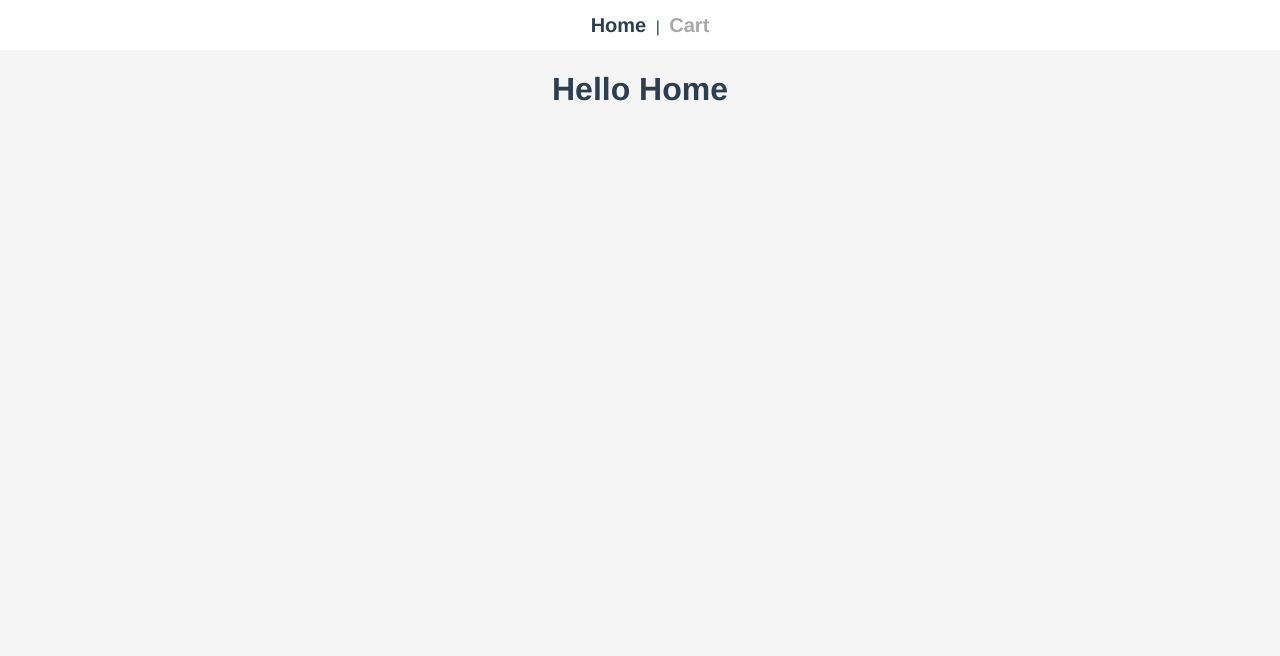
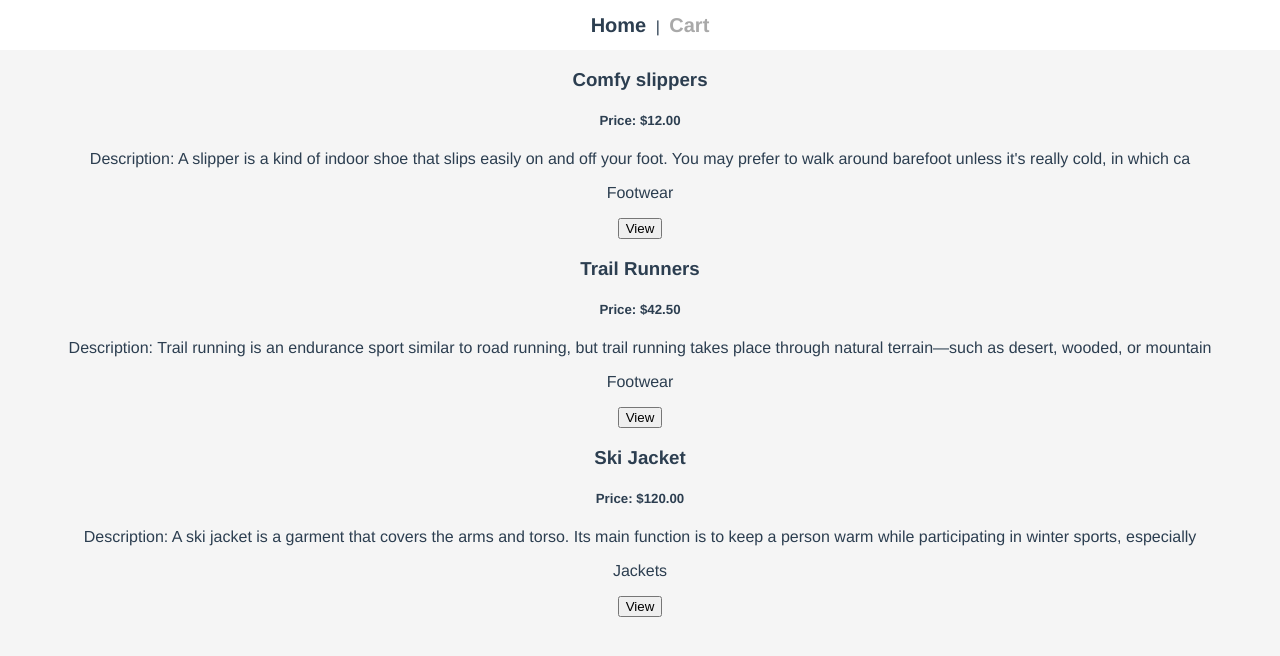
Before and after one commit to owentr1369/vue-shopping-cart, a Vue app: page / in a window 1280 px wide. Shown: the top 656 px of the page. Built offline with nearby package versions, Linux system fonts and the light colour scheme.

Commit message:
add productcards template

```diff
--- /dev/null
+++ b/src/components/products/ProductSummaryCard.vue
@@ -0,0 +1,23 @@
+<template>
+  <div class="card">
+    <h3>{{ product.name }}</h3>
+    <h5 class="price">Price: ${{ product.price.toFixed(2) }}</h5>
+    <p class="description">Description: {{ description }}</p>
+    <p class="text-muted">{{ product.category }}</p>
+    <button class="view-product-button">View</button>
+  </div>
+</template>
+
+<script>
+export default {
+  props: ["product"],
+  computed: {
+    description() {
+      return this.product.description.substring(0, 150);
+    },
+  },
+};
+</script>
+
+<style>
+</style>
--- a/src/data/data.js
+++ b/src/data/data.js
@@ -2,7 +2,7 @@
   {
     id: 1,
     name: "Comfy slippers",
-    prive: 12.0,
+    price: 12.0,
     category: "Footwear",
     description:
       "A slipper is a kind of indoor shoe that slips easily on and off your foot. You may prefer to walk around barefoot unless it's really cold, in which case you wear slippers. Slippers are cozy, and they're often warm too.",
@@ -10,7 +10,7 @@
   {
     id: 2,
     name: "Trail Runners",
-    prive: 42.5,
+    price: 42.5,
     category: "Footwear",
     description:
       "Trail running is an endurance sport similar to road running, but trail running takes place through natural terrain—such as desert, wooded, or mountainous areas—rather than on paved, sealed, surfaced, or asphalt roads.",
@@ -18,7 +18,7 @@
   {
     id: 3,
     name: "Ski Jacket",
-    prive: 120.0,
+    price: 120.0,
     category: "Jackets",
     description:
       "A ski jacket is a garment that covers the arms and torso. Its main function is to keep a person warm while participating in winter sports, especially Nordic (cross-country) or Alpine (down-hill) skiing. It is generally a unisex garment and can also be part of a ski suit.",
--- a/src/views/HomeView.vue
+++ b/src/views/HomeView.vue
@@ -1,15 +1,31 @@
 <template>
   <div class="home">
-    <h1>Hello Home</h1>
+    <div class="product-cards-container">
+      <ProductSummaryCard
+        v-for="product in items"
+        :key="product.id"
+        :product="product"
+      />
+    </div>
   </div>
 </template>
 
 <script>
 import items from "../data/data";
+import ProductSummaryCard from "../components/products/ProductSummaryCard.vue";
 export default {
   name: "HomeView",
+  components: { ProductSummaryCard },
   data() {
-    return { items };
+    return { items: items };
   },
 };
 </script>
+
+<style lang="scss" scoped>
+.product-cards-container {
+  display: flex;
+  flex-wrap: wrap;
+  justify-content: center;
+}
+</style>
```
